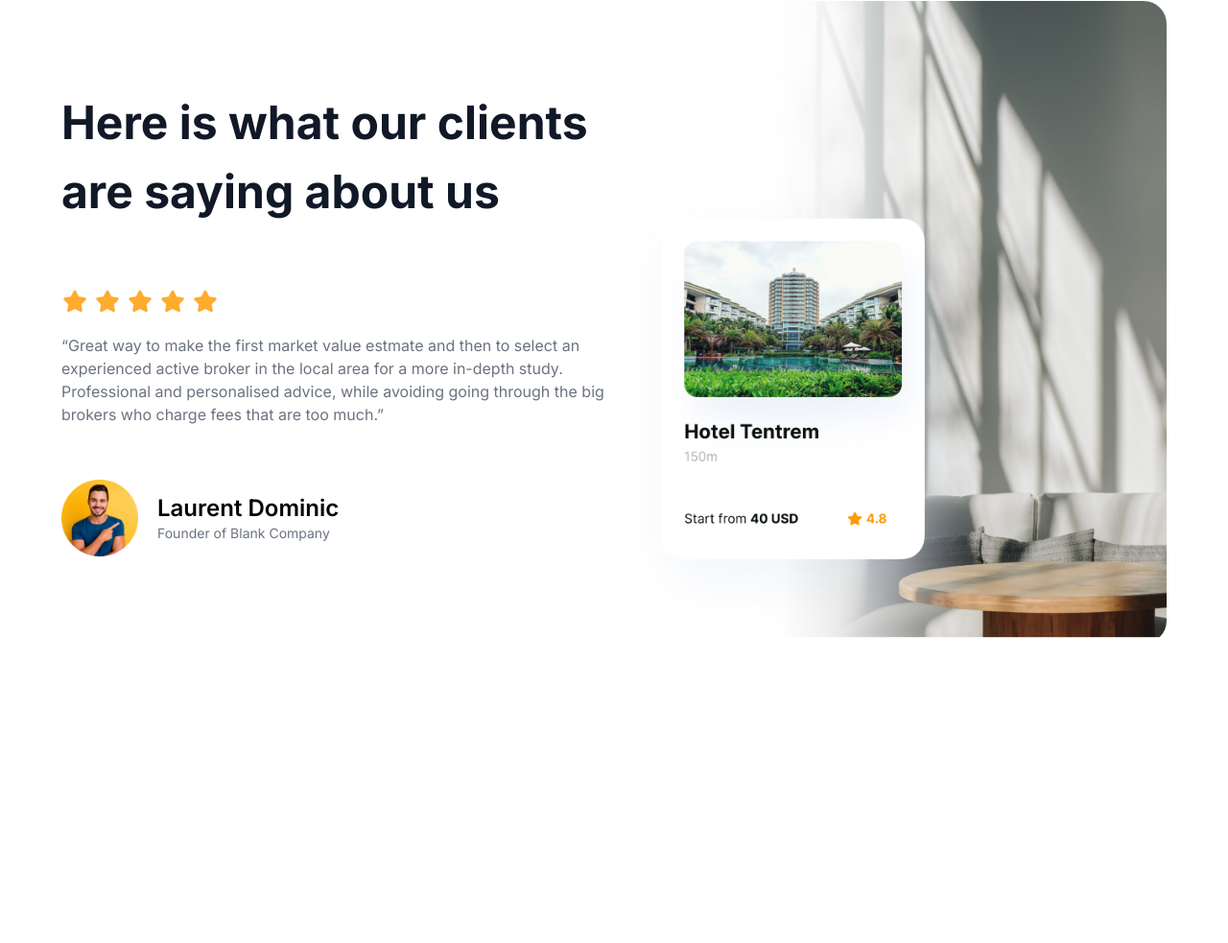
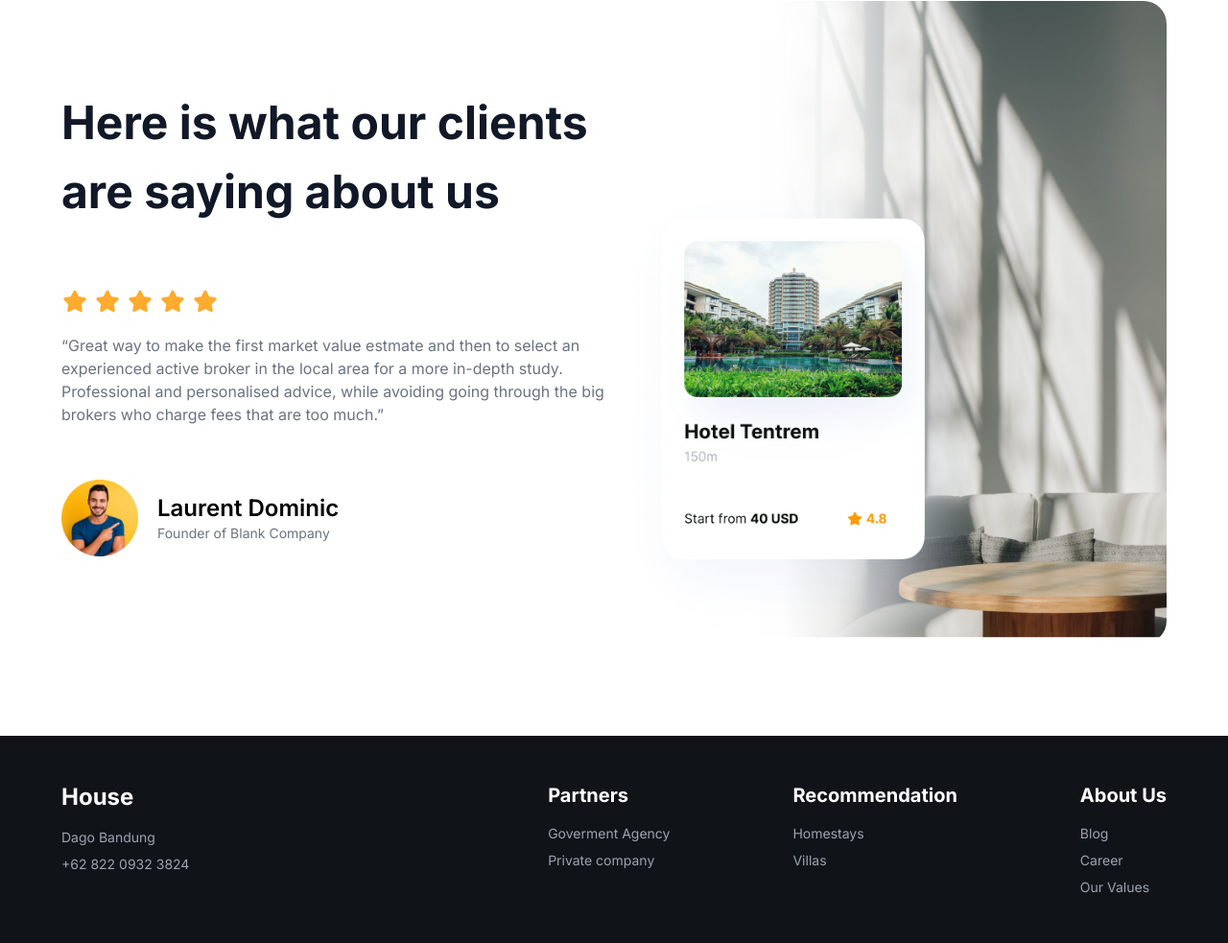
Before and after one commit to asrafilll/houserealestate, a website built with Vite: page index.html in a window 1280 px wide. Shown: the part 2429-3412 px from the top of the page at 96% size. Before the commit the page ends 3100 px from the top, so only its background shows below. Built offline with nearby package versions, Linux system fonts and the light colour scheme.

Commit message:
House for Desktop Done, next mobile responsive

```diff
--- a/index.html
+++ b/index.html
@@ -164,7 +164,7 @@
     <!-- Promo Section END -->
 
     <!-- Why Choose Us Section START -->
-    <section id="skills" class="bg-gray-50">
+    <section id="skills" class="bg-gray-100">
       <div class="max-w-6xl mx-auto py-24">
         <div class="text-center">
           <h2 class="text-5xl font-bold text-gray-900">Why Choose Us</h2>
@@ -256,5 +256,42 @@
       </div>
     </section>
     <!-- Testimonial Section END -->
+
+    <footer class="mt-24 bg-gray-950">
+      <div
+        class="
+          max-w-6xl
+          mx-auto
+          flex
+          justify-between
+          py-12
+          text-gray-400 text-sm
+        "
+      >
+        <div class="space-y-2">
+          <h4 class="font-bold text-white text-2xl mb-4">House</h4>
+          <p>Dago Bandung</p>
+          <p>+62 822 0932 3824</p>
+        </div>
+        <div class="flex space-x-32">
+          <div class="space-y-2">
+            <h4 class="font-bold text-white text-xl mb-4">Partners</h4>
+            <p>Goverment Agency</p>
+            <p>Private company</p>
+          </div>
+          <div class="space-y-2">
+            <h4 class="font-bold text-white text-xl mb-4">Recommendation</h4>
+            <p>Homestays</p>
+            <p>Villas</p>
+          </div>
+          <div class="space-y-2">
+            <h4 class="font-bold text-white text-xl mb-4">About Us</h4>
+            <p>Blog</p>
+            <p>Career</p>
+            <p>Our Values</p>
+          </div>
+        </div>
+      </div>
+    </footer>
   </body>
 </html>
```
